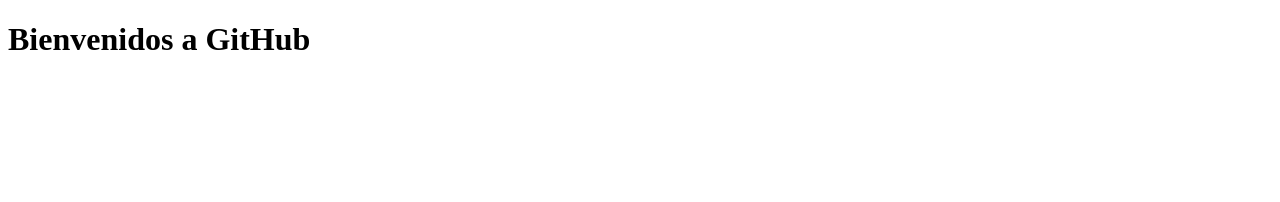
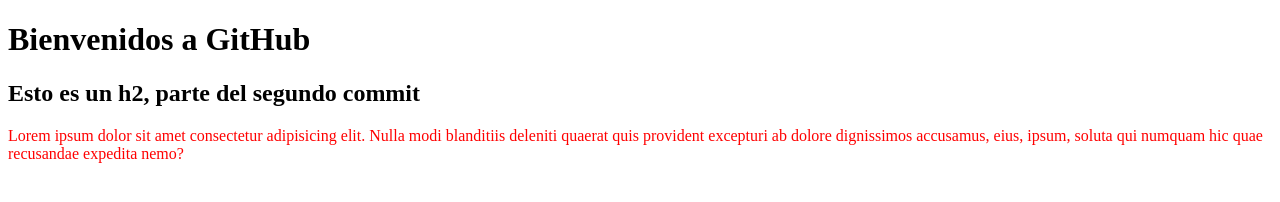
Before and after one commit to stocaimaza/46985-primer-repo, a plain HTML site: page index.html in a window 1280 px wide. Drawn offline with Linux system fonts and the light colour scheme.

Commit message:
segundo commit con un h2 y lorem

```diff
--- a/css/estilo.css
+++ b/css/estilo.css
@@ -0,0 +1,3 @@
+p {
+    color:red;
+}
--- a/index.html
+++ b/index.html
@@ -9,6 +9,8 @@
 </head>
 <body>
     <h1>Bienvenidos a GitHub</h1>
+    <h2>Esto es un h2, parte del segundo commit</h2>
+    <p>Lorem ipsum dolor sit amet consectetur adipisicing elit. Nulla modi blanditiis deleniti quaerat quis provident excepturi ab dolore dignissimos accusamus, eius, ipsum, soluta qui numquam hic quae recusandae expedita nemo?</p>
 
 </body>
 </html>
```
